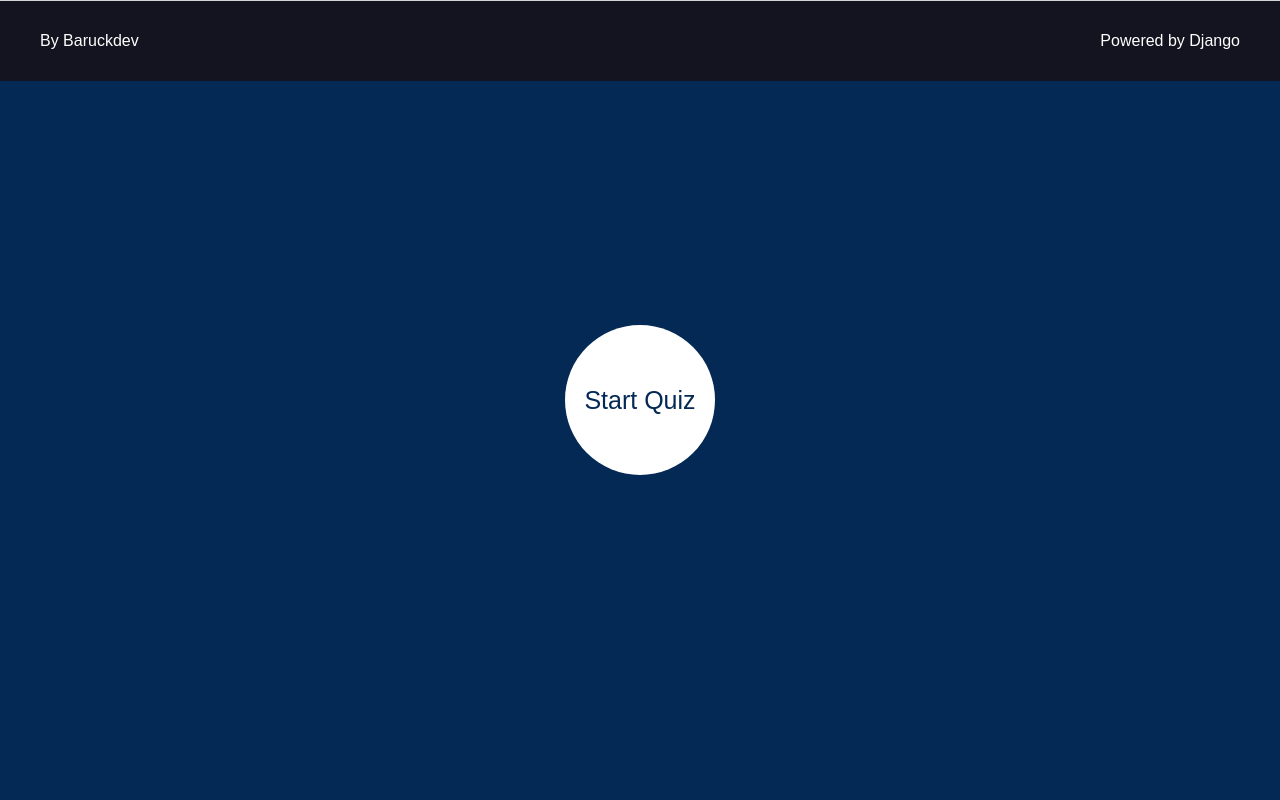
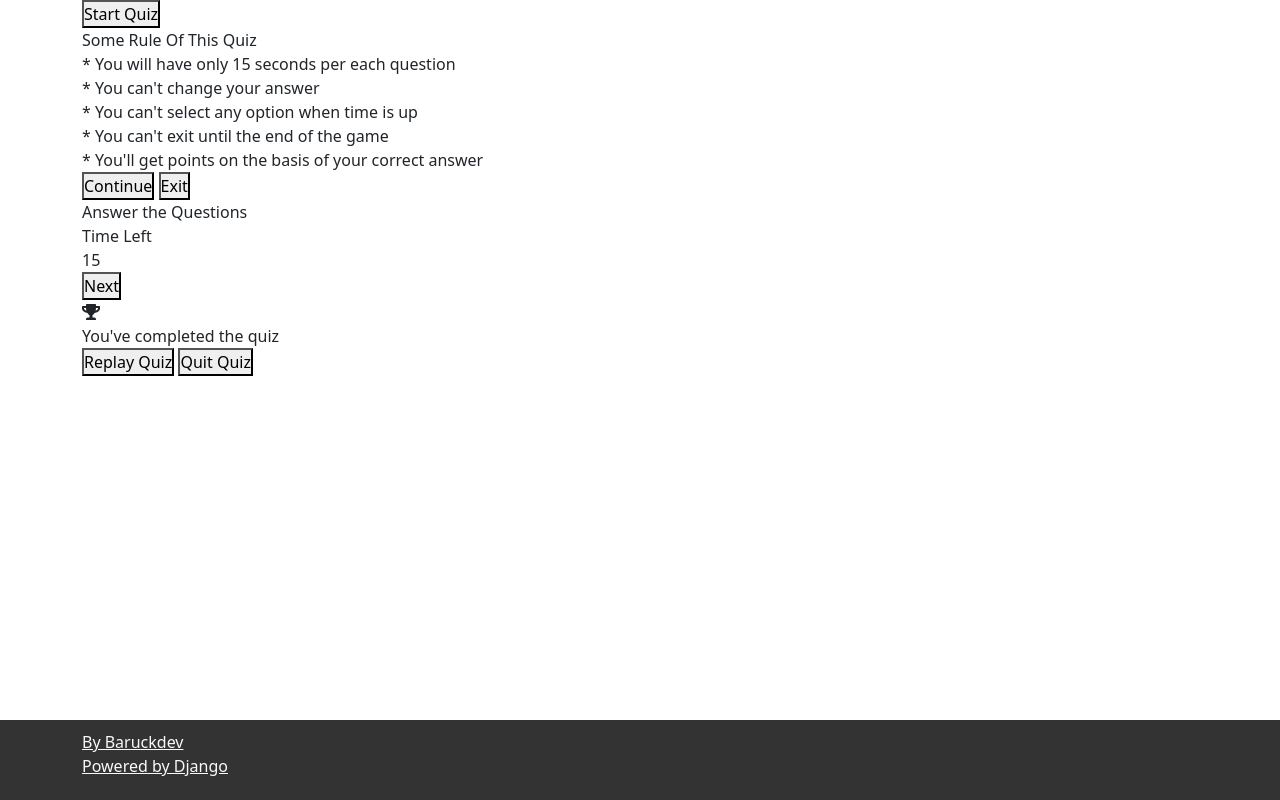
Before and after one commit to MatheusBLopes/quizhero-app, a Django app: page /quizzes/1/ in a window 1280 px wide. Run offline with Django 4.2, Linux system fonts and the light colour scheme.

Commit message:
feat - install bootstrap and update  home page

```diff
--- a/quizhero-app/apps/quizzes/static/quizzes/css/styles.css
+++ b/quizhero-app/apps/quizzes/static/quizzes/css/styles.css
@@ -43,14 +43,11 @@
 }
 
 * {
+    margin: 0;
     padding: 0;
-  margin: 0;
     box-sizing: border-box;
 }
 
-html {
-  font-size: 62.5%;
-}
 
 body {
     font-size: 1.6rem;
@@ -59,67 +56,28 @@ body {
     color: var(--color-dark-text);
 }
 
-h1,
-h2,
-h3,
-h4,
-h5,
-h6 {
-  font-family: var(--font-headings);
+html, body {
+    height: 100%;
 }
 
-.container {
-  max-width: 144rem;
-  margin: 0 auto;
-  padding: var(--spacing-gutter-medium);
+.wrapper {
+    height: 100%;
+    margin-bottom: -80px; /* Height of the footer */
 }
 
-.main-content {
-  padding-top: 0;
-}
-
-.main-content-list {
-  display: grid;
-  grid-template-columns: repeat(auto-fit, minmax(340px, 1fr));
-  gap: var(--spacing-gutter-large);
-}
-
-
 .main-footer {
-  display: flex;
-  align-items: center;
-  justify-content: space-between;
-  background: var(--color-primary-dark);
-  color: var(--color-white);
-  padding: var(--spacing-gutter-large);
-}
-
-.main-footer a {
-  color: var(--color-white);
-  text-decoration: none;
-  transition: all 300ms ease-in-out;
-}
-
-.main-footer a:hover {
-  filter: brightness(0.8);
+    background-color: #333; /* Change the background color as needed */
+    color: white;
+    height: 80px;
+    padding: 10px 0;
 }
 
 
 
 // QUIZ PAGE CSS
 
-@import url('https://fonts.googleapis.com/css2?family=Poppins&display=swap');
+/* @import url('https://fonts.googleapis.com/css2?family=Poppins&display=swap');
 
-* {
-    margin: 0;
-    padding: 0;
-    box-sizing: border-box;
-    font-family: "poppins"
-}
-
-body {
-    background-color: #032954;
-}
 
 .start_btn,.rules,.quiz_box,.result_box {
     position: absolute;
@@ -499,4 +457,4 @@ footer button.show {
     color: #fff;
     background: #d32f2f;
 
-}
+} */
--- a/quizhero-app/apps/quizzes/templates/quizzes/partials/footer.html
+++ b/quizhero-app/apps/quizzes/templates/quizzes/partials/footer.html
@@ -1,9 +1,10 @@
 <footer class="main-footer">
-    <div class="developer">
-      <a href="https://www.baruckdev.com/" target="_blank" rel="noreferrer noopener">By Baruckdev</a>
-    </div>
-
-    <div class="powered">
-      <a href="https://www.djangoproject.com/" target="_blank" rel="noreferrer noopener">Powered by Django</a>
-    </div>
-  </footer>
+  <div class="container">
+      <div class="developer">
+          <a href="https://www.baruckdev.com/" target="_blank" rel="noreferrer noopener" class="text-light">By Baruckdev</a>
+      </div>
+      <div class="powered text-md-right">
+          <a href="https://www.djangoproject.com/" target="_blank" rel="noreferrer noopener" class="text-light">Powered by Django</a>
+      </div>
+  </div>
+</footer>
--- a/quizhero-app/apps/quizzes/templates/quizzes/partials/head.html
+++ b/quizhero-app/apps/quizzes/templates/quizzes/partials/head.html
@@ -6,3 +6,4 @@
 <link rel="stylesheet" href="https://cdnjs.cloudflare.com/ajax/libs/font-awesome/5.15.4/css/brands.min.css" integrity="sha512-sVSECYdnRMezwuq5uAjKQJEcu2wybeAPjU4VJQ9pCRcCY4pIpIw4YMHIOQ0CypfwHRvdSPbH++dA3O4Hihm/LQ==" crossorigin="anonymous" referrerpolicy="no-referrer" />
 <link rel="stylesheet" href="https://cdnjs.cloudflare.com/ajax/libs/font-awesome/5.15.4/css/solid.min.css" integrity="sha512-tk4nGrLxft4l30r9ETuejLU0a3d7LwMzj0eXjzc16JQj+5U1IeVoCuGLObRDc3+eQMUcEQY1RIDPGvuA7SNQ2w==" crossorigin="anonymous" referrerpolicy="no-referrer" />
 <link rel="stylesheet" href="{% static 'quizzes/css/styles.css' %}">
+<link href="https://cdn.jsdelivr.net/npm/bootstrap@5.3.1/dist/css/bootstrap.min.css" rel="stylesheet" integrity="sha384-4bw+/aepP/YC94hEpVNVgiZdgIC5+VKNBQNGCHeKRQN+PtmoHDEXuppvnDJzQIu9" crossorigin="anonymous">
--- a/quizhero-app/base_templates/global/base.html
+++ b/quizhero-app/base_templates/global/base.html
@@ -8,12 +8,17 @@
 </head>
 
 <body>
-    <main class="main-content-container">
-        {% block content %}{% endblock content %}
-    </main>
+
+    <div class="wrapper">
+        <div class="container">
+            {% block content %}{% endblock content %}
+        </div>
+    </div>
 
     {% include 'quizzes/partials/footer.html' %}
 
-{% block scripts %}{% endblock scripts %}
+{% block scripts %}
+<script src="https://cdn.jsdelivr.net/npm/bootstrap@5.3.1/dist/js/bootstrap.bundle.min.js" integrity="sha384-HwwvtgBNo3bZJJLYd8oVXjrBZt8cqVSpeBNS5n7C8IVInixGAoxmnlMuBnhbgrkm" crossorigin="anonymous"></script>
+{% endblock scripts %}
 </body>
 </html>
```
Also changed, not shown: quizhero-app/apps/quizzes/templates/quizzes/pages/home.html (+9 -6 lines). Lines whose indentation alone changed are shown as unchanged.
